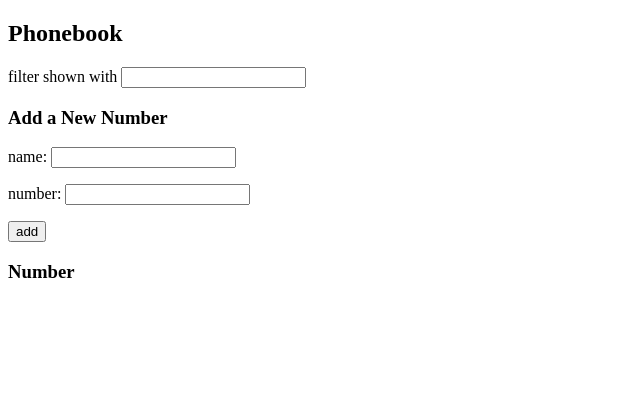
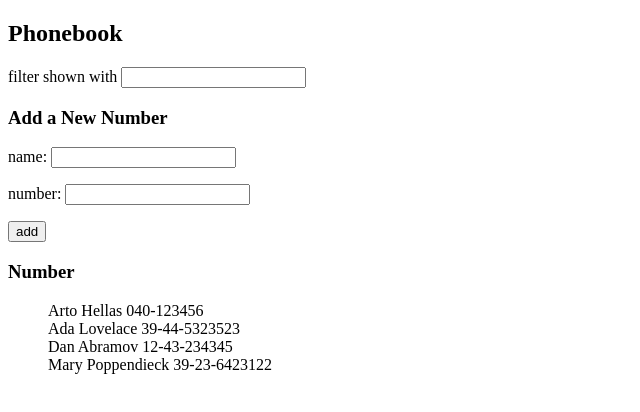
Before and after one commit to setl1n/Fullstack-Open, a React (Vite) app in the folder part2/phonebook/: page / in a window 1280 px wide. Shown: the top 412 px of the page, without its empty margins (0-640 px from the left). Built offline with nearby package versions, Linux system fonts and the light colour scheme; data requests are answered from the project's data file.

Commit message:
installed axios, finished 2.11

```diff
--- /dev/null
+++ b/part2/phonebook/db.json
@@ -0,0 +1,24 @@
+{
+    "persons":[
+      {
+        "name": "Arto Hellas",
+        "number": "040-123456",
+        "id": 1
+      },
+      {
+        "name": "Ada Lovelace",
+        "number": "39-44-5323523",
+        "id": 2
+      },
+      {
+        "name": "Dan Abramov",
+        "number": "12-43-234345",
+        "id": 3
+      },
+      {
+        "name": "Mary Poppendieck",
+        "number": "39-23-6423122",
+        "id": 4
+      }
+    ]
+  }
--- a/part2/phonebook/src/App.jsx
+++ b/part2/phonebook/src/App.jsx
@@ -1,16 +1,23 @@
-import { useState } from 'react'
+import { useState, useEffect } from 'react'
+import axios from 'axios'
 
 import Filter from './components/Filter'
 import PersonForm from './components/PersonForm'
 import Numbers from './components/Numbers'
 
 const App = () => {
-  const [persons, setPersons] = useState([
-
-  ])
+  const [persons, setPersons] = useState([])
   const [newName, setNewName] = useState('')
   const [newNumber, setNewNumber] = useState('')
   const [filter, setFilter] = useState('')
+
+  useEffect(() => {
+    axios
+      .get("http://localhost:3001/persons")
+      .then(response => {
+        setPersons(response.data)
+      })
+  }, [])
 
   const handleNameChange = (event) => {
     console.log(event.target.value)
```
Also changed, not shown: part2/phonebook/package.json (+12 -9 lines), 1 other file (tests, documents, lock files or other folders).
